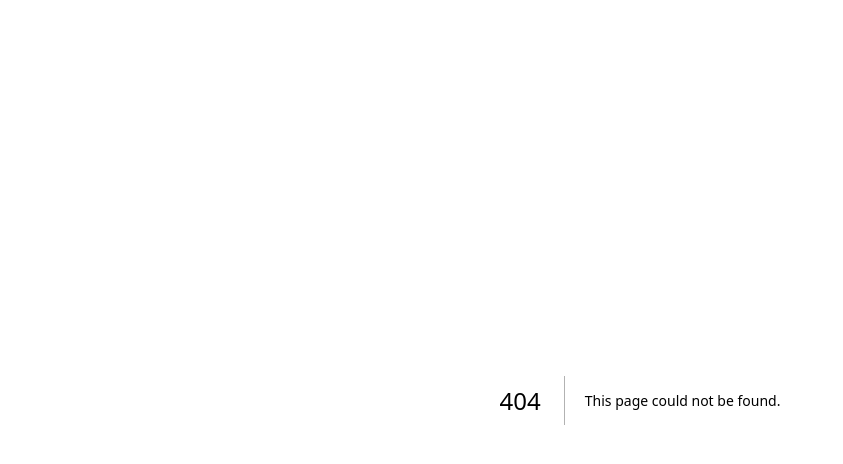
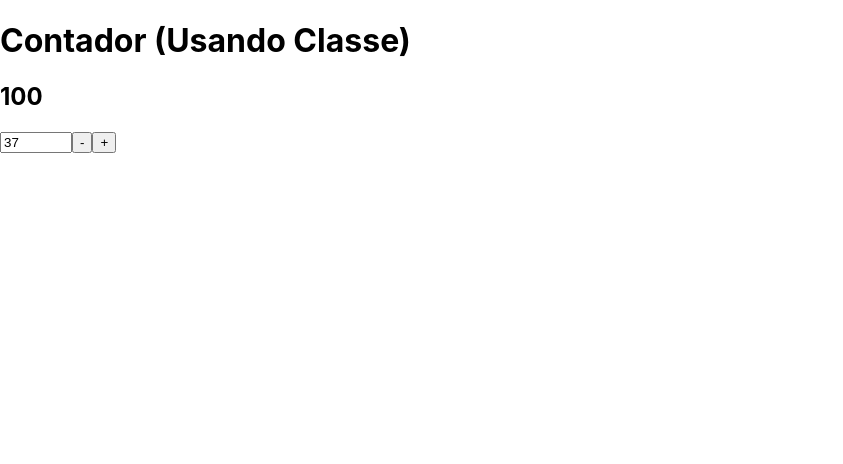
Before and after one commit to davihenrique/atividade-nextjs-Cod3r, a Next.js app: page /classe/contador in a window 1280 px wide. Before the commit this address had no page. Shown: the top 464 px of the page, without its empty margins (0-843 px from the left). Built offline with nearby package versions, Linux system fonts and the light colour scheme.

Commit message:
aula: Componentes Baseados em Classe

```diff
--- /dev/null
+++ b/components/Contador.jsx
@@ -0,0 +1,63 @@
+import { Component } from "react";
+
+export default class Contador extends Component {
+
+    // constructor(props){
+    //     super(props);
+
+    //     this.inc = this.inc.bind(this)
+    // }
+
+    state = {
+        numero: this.props.valorInicial ?? 0,
+        passo: this.props.passo ?? 0,
+    };
+
+    inc = () => {
+        this.setState({
+        numero: this.state.numero + this.state.passo,
+        });
+    };
+
+    dec = () => {
+        this.setState({
+        numero: this.state.numero - this.state.passo,
+        });
+    };
+
+    dec = () => {
+        this.setState({
+        numero: this.state.numero - this.state.passo,
+        });
+    };
+
+    alterarPasso = (ev) => {
+        this.setState({ passo: +ev.target.value });
+    };
+
+    renderForm() {
+        return (
+        <>
+            <input
+            type="number"
+            min={1}
+            max={1000}
+            value={this.state.passo}
+            onChange={this.alterarPasso}
+            />
+            <button onClick={this.dec}>-</button>
+            <button onClick={this.inc}>+</button>
+        </>
+        );
+    }
+
+    render() {
+        return (
+        <div>
+            <h1>Contador (Usando Classe)</h1>
+            <h2>{this.state.numero}</h2>
+            {this.renderForm()}
+        </div>
+        );
+    }
+}
--- /dev/null
+++ b/pages/classe/contador.jsx
@@ -0,0 +1,12 @@
+import { Component } from "react";
+import Contador  from "../../components/Contador";
+
+export default class ContadorPage extends Component{
+    render(){
+        return (
+        <>
+        <Contador valorInicial={100} passo={37}/>
+        </>
+        );
+    }
+}
```
